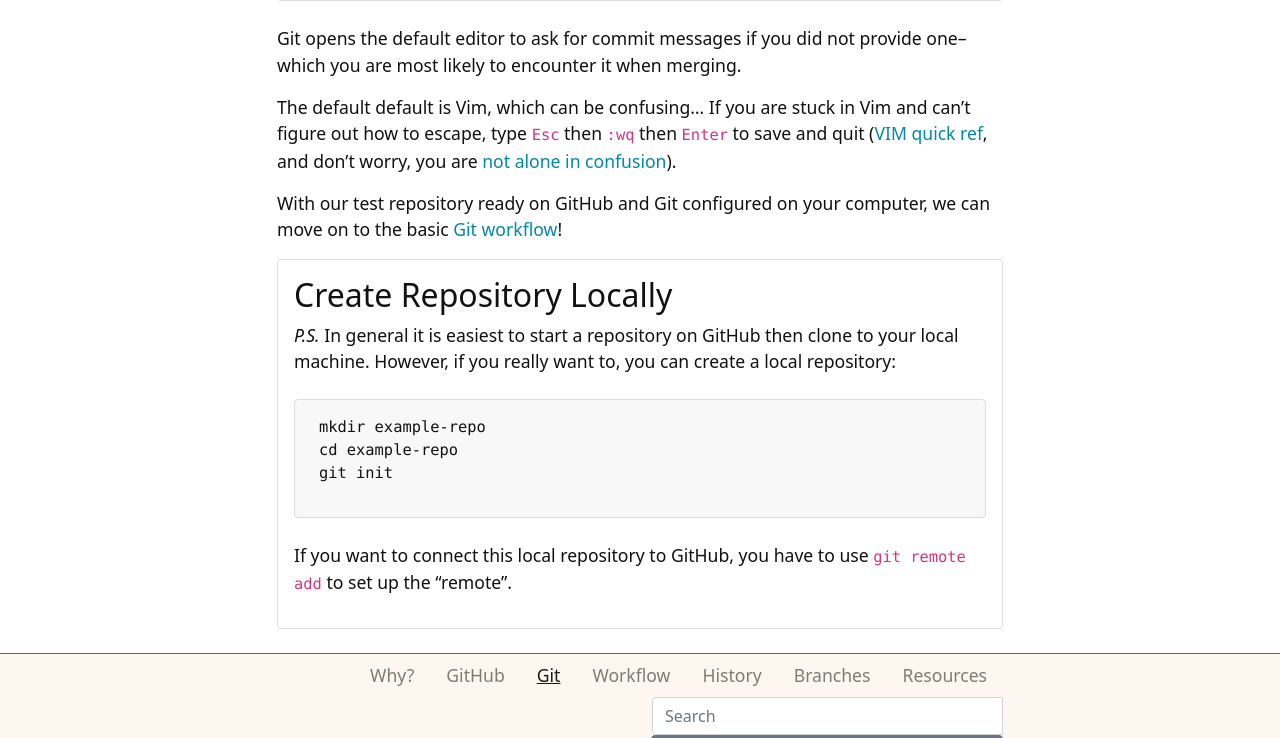
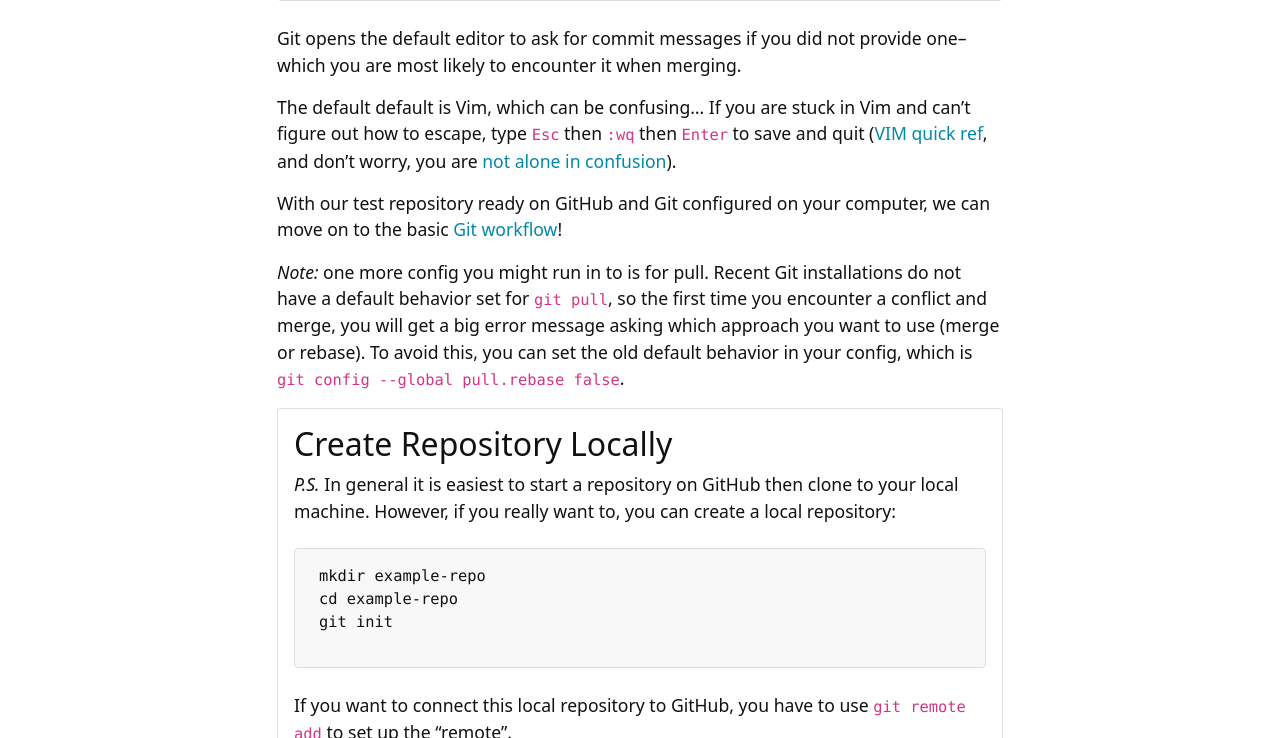
Before and after one commit to evanwill/get-git-b, a Jekyll site: the page built from content/2-install.md, in a window 1280 px wide and 900 px high, scrolled down 2566 px, cut to the strip 0-738 px from the top of the window. Built offline with Jekyll 4.4.1, drawn with Linux system fonts in a browser that asks for light colours; comment, search, counter and statistics services are not loaded.

Commit message:
add note about pull.rebase

```diff
--- a/content/2-install.md
+++ b/content/2-install.md
@@ -82,6 +82,10 @@ If you are stuck in Vim and can't figure out how to escape, type `Esc` then `:wq
 
 With our test repository ready on GitHub and Git configured on your computer, we can move on to the basic [Git workflow]({{ '/content/3-workflow.html' | relative_url }})!
 
+*Note:* one more config you might run in to is for pull.
+Recent Git installations do not have a default behavior set for `git pull`, so the first time you encounter a conflict and merge, you will get a big error message asking which approach you want to use (merge or rebase).
+To avoid this, you can set the old default behavior in your config, which is `git config --global pull.rebase false`.
+
 {% capture local %}
 ## Create Repository Locally
 
```
